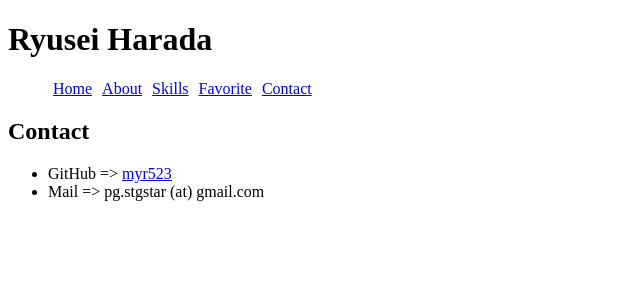
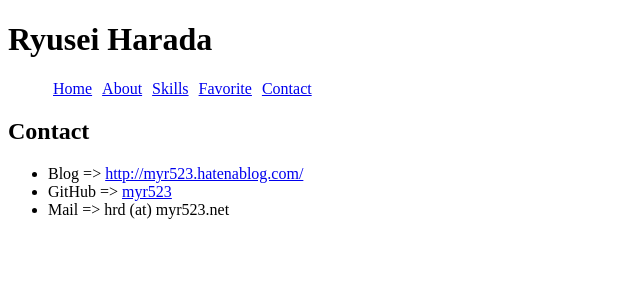
Before and after one commit to myr523/myr523.github.io, a React app: page /contact in a window 1280 px wide. Shown: the top 300 px of the page, without its empty margins (0-640 px from the left). Built offline with nearby package versions, Linux system fonts and the light colour scheme.

Commit message:
assign id

```diff
--- a/src/components/About.jsx
+++ b/src/components/About.jsx
@@ -2,7 +2,7 @@ import React from 'react'
 
 const About = () => {
   return (
-    <div className={ 'About' }>
+    <div id={ 'About' } className={ 'About' }>
       <h2>{ 'About' }</h2>
       <dl>
         <dt>{ 'who am i' }</dt>
--- a/src/components/Contact.jsx
+++ b/src/components/Contact.jsx
@@ -1,10 +1,16 @@
 import React from 'react'
 
-const Link = () => {
+const Contact = () => {
   return (
-    <div className={ 'Contact' }>
+    <div id={ 'Contact' } className={ 'Contact' }>
       <h2>Contact</h2>
       <ul>
+        <li>
+          { 'Blog => ' }
+          <a href={ 'myr523.hatenablog.com' } target="_blank">
+            { 'http://myr523.hatenablog.com/' }
+          </a>
+        </li>
         <li>
           { 'GitHub => ' }
           <a href={ 'https://github.com/myr523' } target="_blank">
@@ -13,11 +19,12 @@ const Link = () => {
         </li>
         <li>
           { 'Mail   => ' }
-          { 'pg.stgstar (at) gmail.com' }
+          { 'hrd (at) myr523.net' }
         </li>
+
       </ul>
     </div>
   )
 }
 
-export default Link
+export default Contact
--- a/src/components/Favorite.jsx
+++ b/src/components/Favorite.jsx
@@ -2,7 +2,7 @@ import React from 'react'
 
 const Favorite = () => {
   return (
-    <div className={ 'Favorite' }>
+    <div id={ 'Favorite' } className={ 'Favorite' }>
       <h2>Favorite</h2>
       <ul>
         <li>{ 'Programming' }</li>
--- a/src/components/Footer.jsx
+++ b/src/components/Footer.jsx
@@ -8,7 +8,7 @@ const Footer = () => {
   }
 
   return (
-    <footer style={ styles }>
+    <footer id={ 'Footer' } style={ styles }>
       <p><small>{ '' }</small></p>
     </footer>
   )
--- a/src/components/Header.jsx
+++ b/src/components/Header.jsx
@@ -4,7 +4,7 @@ import Navigation from './Navigation.jsx'
 
 const Header = () => {
   return(
-    <header className={ 'header' }>
+    <header id={ 'Header' } className={ 'header' }>
       <h1>Ryusei Harada</h1>
       <Navigation />
     </header>
--- a/src/components/Home.jsx
+++ b/src/components/Home.jsx
@@ -2,7 +2,7 @@ import React from 'react'
 
 const Home = () => {
   return(
-    <div className={ 'Home' }>
+    <div id={ 'Home' } className={ 'Home' }>
       <h2>Home</h2>
       { 'This page is my portfolio.' }
     </div>
--- a/src/components/Navigation.jsx
+++ b/src/components/Navigation.jsx
@@ -10,7 +10,7 @@ const Navigation = () => {
   }
 
   return (
-    <nav className={ 'Navigation' }>
+    <nav id={ 'Navigation' } className={ 'Navigation' }>
       <ul>
         <li style={ styles.flex }><Link to={ '/' }>{ 'Home' }</Link></li>
         <li style={ styles.flex }><Link to={ '/about' }>{ 'About' }</Link></li>
--- a/src/components/Skills.jsx
+++ b/src/components/Skills.jsx
@@ -2,7 +2,7 @@ import React from 'react'
 
 const Skills = () => {
   return (
-    <div className={ 'Skills' }>
+    <div id={ 'Skills' } className={ 'Skills' }>
       <h2>Skills</h2>
       <p>
         <ul>
```
